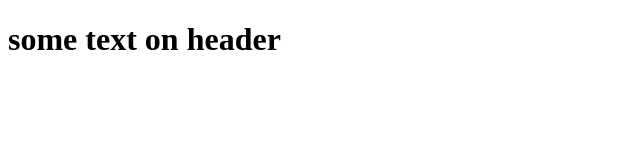
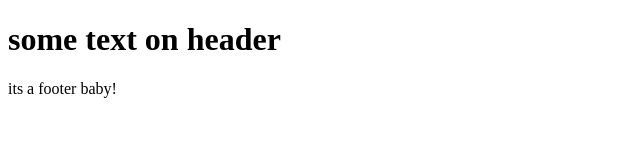
Before and after one commit to VladDeputat/hello-world, a plain HTML site: page index.html in a window 1280 px wide. Shown: the whole page, without its empty margins (0-640 px from the left). Drawn offline with Linux system fonts and the light colour scheme.

Commit message:
added footer

```diff
--- a/index.html
+++ b/index.html
@@ -7,5 +7,7 @@
 </head>
 <body>
     <h1>some text on header</h1>
+
+    <p>its a footer baby!</p>
 </body>
 </html>
```
